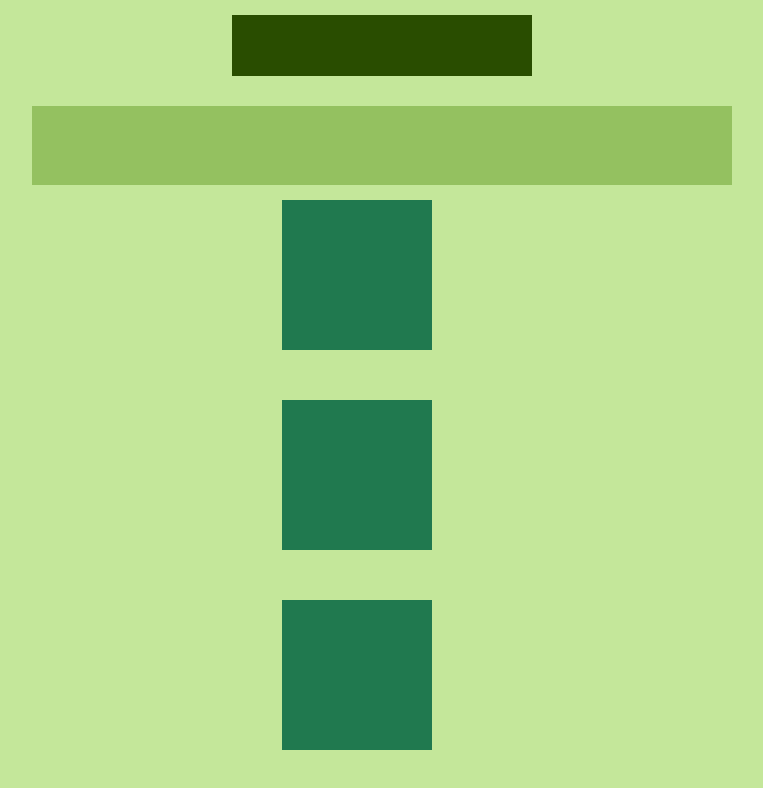
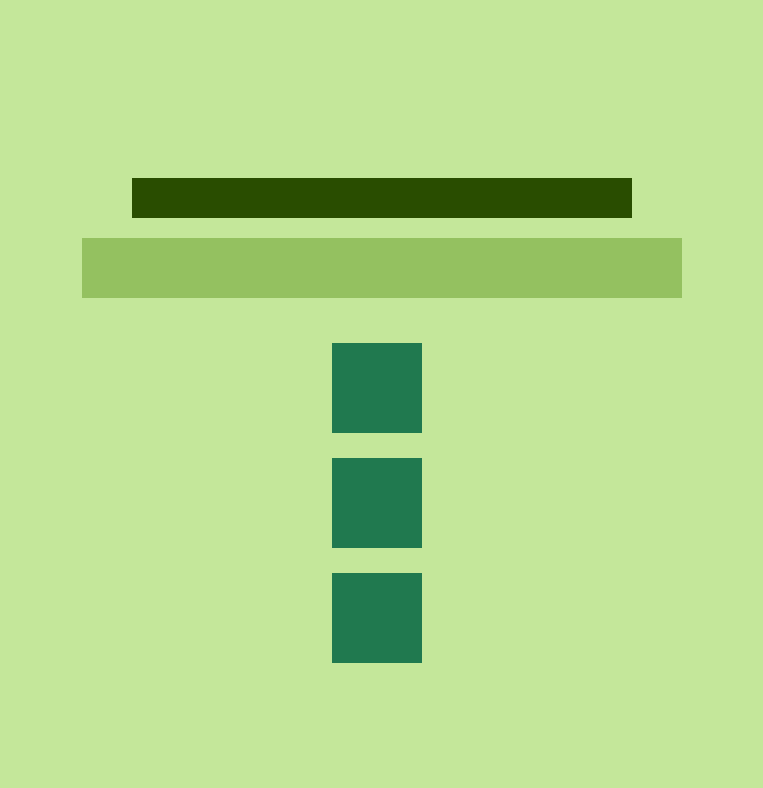
Before and after one commit to Anna21S/web-design, a plain HTML site: page week-7/2/index.html in a window 1280 px wide. Shown: the whole page, without its empty margins (258-1021 px from the left). Drawn offline with Linux system fonts and the light colour scheme.

Commit message:
изменения

```diff
--- a/week-7/1/css/app.css
+++ b/week-7/1/css/app.css
@@ -14,14 +14,14 @@ html, body {
   justify-content: center;
 }
 .header {
-  width: 400px;
-  height: 60px;
+  width: 500px;
+  height: 40px;
   background: rgb(41, 77, 0);
   margin-bottom: 20px;
 }
 .paragraph {
   width: 600px;
-  height: 100px;
+  height: 80px;
   background: rgb(148, 193, 96);
 }
 @media screen and (max-width: 620px) {
--- a/week-7/2/css/app.css
+++ b/week-7/2/css/app.css
@@ -8,42 +8,44 @@ html, body {
   width: 100%;
   height: 100%;
   background: rgb(196, 231, 154);
-
-
   display: flex;
   flex-direction: column;
+  align-items: center;
   justify-content: center;
-  align-items: center;
 }
 .header {
-  width: 300px;
-  height: 350px;
+  width: 500px;
+  height: 40px;
   background: rgb(41, 77, 0);
-  margin-bottom: 30px;
-margin-top: 15px;
-
+  margin-bottom: 20px;
+  margin: 5px;
+  margin-top: 50px;
 }
 .paragraph {
-  width: 700px;
-  height: 450px;
+  width: 600px;
+  height: 60px;
   background: rgb(148, 193, 96);
-
+  margin: 5px;
+  margin-top: 15px;
 }
 .item {
-  width: 150px;
-  height: 150px;
+  width: 90px;
+  height: 90px;
   background: rgb(32, 121, 79);
+  display: flex;
+  flex-direction: column;
   align-items: center;
-  margin-bottom: 50px;
-  margin-top: 15px;
+  justify-content: center;
+  margin-bottom: 10px;
+  margin-top: 25px;
 }
 .items {
-
+  margin-top: 15px;
   display: flex;
   justify-content: flex-end;
   align-items: center;
-  margin-right: 50px;
-  display:  inline-table;
+  margin-right: 10px;
+  display: inline-table;
 }
 @media screen and (max-width: 620px) {
   .header {
--- a/week-7/3/css/app.css
+++ b/week-7/3/css/app.css
@@ -42,7 +42,7 @@ html, body {
 }
 .intro {
   width: 470px;
-  height: 230px;
+  height: 350px;
   background: rgb(41, 77, 0);
   margin-bottom: 20px;
   margin-top: 15px;
@@ -52,7 +52,7 @@ html, body {
 }
 .secondary-item {
   width: 150px;
-  height: 100px;
+  height: 150px;
   background: rgb(41, 77, 0);
   flex-grow: 1;
   margin-right: 15px;
--- a/week-7/4/css/app.css
+++ b/week-7/4/css/app.css
@@ -26,7 +26,7 @@ html, body {
 }
 .logo {
   width: 100px;
-  height: 40px;
+  height: 50px;
   background: rgb(71, 116, 19);
 }
 .menu {
@@ -41,27 +41,28 @@ html, body {
 }
 .intro {
   width: 100%;
-  height: 150px;
+  height: 200px;
   background: rgb(41, 77, 0);
-  margin-bottom: 20px;
-  margin-top: 15px;
+  margin-bottom: 15px;
+  margin-top: 25px;
   align-items: center;
   justify-content: center;
 }
 .header {
-  width: 130px;
+  width: 30px;
   height: 20px;
   background: rgb(41, 77, 0);
-  margin-bottom: 20px;
-  margin-top: 15px;
-  align-items: flex-start;
+  margin: 15px;
+  display: flex;
+  justify-content: flex-start;
 }
 .secondary {
   display: flex;
   margin-bottom: 30px;
+  margin-top: 15px;
 }
 .secondary-item {
-  width: 50px;
+  width: 100px;
   height: 100px;
   background: rgb(41, 77, 0);
   margin-right: 20px;
```
Also changed, not shown: week-7/5/css/app.css (+8 -9 lines).
